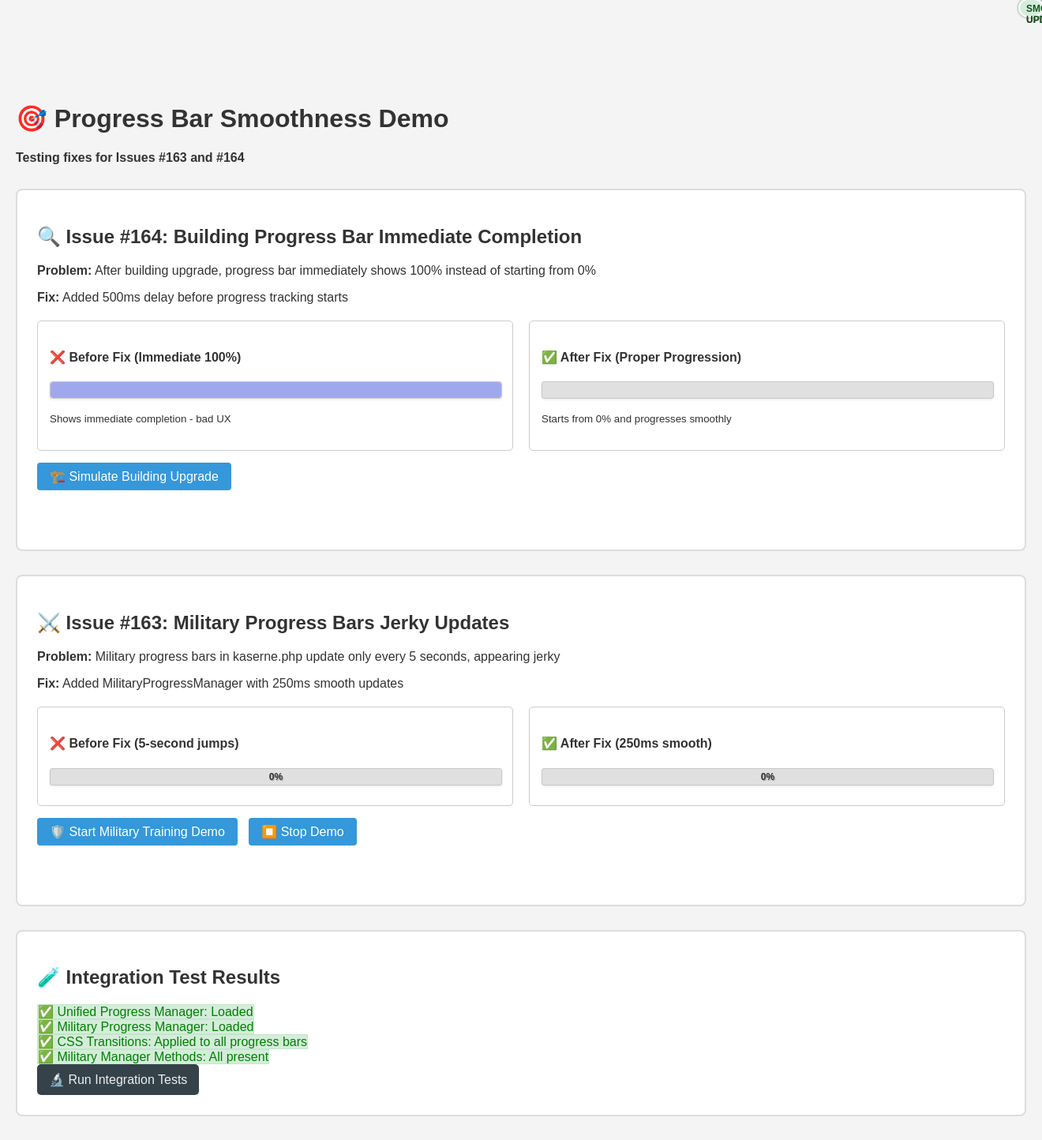
After one commit to chris738/browsergame, a PHP site: page /browsergame/progress-bar-demo.html in a window 1320 px wide; the page is wider, and only the part inside the window is pictured. The commit adds this page. Shown: that part at 79% size. Run offline with PHP 8.4, Linux system fonts and the light colour scheme.

Commit message:
Fix progress bar smoothness issues for military progress (Issues #163 & #164)
Co-authored-by: chris738 <6369590+chris738@users.noreply.github.com>

```diff
--- /dev/null
+++ b/progress-bar-demo.html
@@ -0,0 +1,304 @@
+<!DOCTYPE html>
+<html lang="en">
+<head>
+    <meta charset="UTF-8">
+    <meta name="viewport" content="width=device-width, initial-scale=1.0">
+    <title>Progress Bar Smoothness Demo - Issues #163 & #164</title>
+    <link rel="stylesheet" href="css/main.css">
+    <link rel="stylesheet" href="css/progress-bars.css">
+    <style>
+        body {
+            font-family: Arial, sans-serif;
+            margin: 20px;
+            background-color: var(--bg-color, #f5f5f5);
+        }
+        .demo-section {
+            margin: 30px 0;
+            padding: 25px;
+            border: 2px solid #ddd;
+            border-radius: 8px;
+            background: white;
+        }
+        .demo-controls {
+            margin: 15px 0;
+        }
+        .demo-controls button {
+            margin-right: 10px;
+            padding: 8px 16px;
+            background: #3498db;
+            color: white;
+            border: none;
+            border-radius: 4px;
+            cursor: pointer;
+        }
+        .demo-controls button:hover {
+            background: #2980b9;
+        }
+        .comparison-container {
+            display: flex;
+            gap: 20px;
+            margin-top: 20px;
+        }
+        .comparison-item {
+            flex: 1;
+            padding: 15px;
+            border: 1px solid #ccc;
+            border-radius: 5px;
+        }
+        .progress-container {
+            margin: 10px 0;
+        }
+        .old-style .progress-bar {
+            transition: none !important; /* No transition for old style */
+        }
+        .new-style .progress-bar {
+            transition: width 0.2s ease-out; /* Smooth transition for new style */
+        }
+        .result {
+            margin: 15px 0;
+            font-weight: bold;
+            padding: 10px;
+            border-radius: 4px;
+        }
+        .pass {
+            color: green;
+            background: #d4edda;
+            border: 1px solid #c3e6cb;
+        }
+        .fail {
+            color: red;
+            background: #f8d7da;
+            border: 1px solid #f5c6cb;
+        }
+        .status-indicator {
+            display: inline-block;
+            padding: 4px 8px;
+            border-radius: 12px;
+            font-size: 12px;
+            font-weight: bold;
+            margin-left: 10px;
+        }
+        .status-smooth {
+            background: #d4edda;
+            color: #155724;
+        }
+        .status-jerky {
+            background: #f8d7da;
+            color: #721c24;
+        }
+    </style>
+</head>
+<body>
+    <h1>🎯 Progress Bar Smoothness Demo</h1>
+    <p><strong>Testing fixes for Issues #163 and #164</strong></p>
+
+    <div class="demo-section">
+        <h2>🔍 Issue #164: Building Progress Bar Immediate Completion</h2>
+        <p><strong>Problem:</strong> After building upgrade, progress bar immediately shows 100% instead of starting from 0%</p>
+        <p><strong>Fix:</strong> Added 500ms delay before progress tracking starts</p>
+
+        <div class="comparison-container">
+            <div class="comparison-item">
+                <h4>❌ Before Fix (Immediate 100%)</h4>
+                <div class="progress-container">
+                    <div class="progress-bar" id="building-before" style="width: 100%;">
+                    </div>
+                </div>
+                <p><small>Shows immediate completion - bad UX</small></p>
+            </div>
+
+            <div class="comparison-item">
+                <h4>✅ After Fix (Proper Progression)</h4>
+                <div class="progress-container">
+                    <div class="progress-bar" id="building-after" style="width: 0%; transition: width 0.2s ease-out;">
+                    </div>
+                </div>
+                <p><small>Starts from 0% and progresses smoothly</small></p>
+            </div>
+        </div>
+
+        <div class="demo-controls">
+            <button onclick="simulateBuildingUpgrade()">🏗️ Simulate Building Upgrade</button>
+        </div>
+        <div id="building-result" class="result"></div>
+    </div>
+
+    <div class="demo-section">
+        <h2>⚔️ Issue #163: Military Progress Bars Jerky Updates</h2>
+        <p><strong>Problem:</strong> Military progress bars in kaserne.php update only every 5 seconds, appearing jerky</p>
+        <p><strong>Fix:</strong> Added MilitaryProgressManager with 250ms smooth updates</p>
+
+        <div class="comparison-container">
+            <div class="comparison-item old-style">
+                <h4>❌ Before Fix (5-second jumps)</h4>
+                <div class="progress-container">
+                    <div class="progress-bar" id="military-before" style="width: 0%;">
+                    </div>
+                    <span class="progress-percentage" id="military-before-text">0%</span>
+                </div>
+                <span class="status-indicator status-jerky">JERKY UPDATES</span>
+            </div>
+
+            <div class="comparison-item new-style">
+                <h4>✅ After Fix (250ms smooth)</h4>
+                <div class="progress-container">
+                    <div class="progress-bar" id="military-after" style="width: 0%;">
+                    </div>
+                    <span class="progress-percentage" id="military-after-text">0%</span>
+                </div>
+                <span class="status-indicator status-smooth">SMOOTH UPDATES</span>
+            </div>
+        </div>
+
+        <div class="demo-controls">
+            <button onclick="startMilitaryTraining()">🛡️ Start Military Training Demo</button>
+            <button onclick="stopMilitaryTraining()">⏹️ Stop Demo</button>
+        </div>
+        <div id="military-result" class="result"></div>
+    </div>
+
+    <div class="demo-section">
+        <h2>🧪 Integration Test Results</h2>
+        <div id="integration-results"></div>
+        <button onclick="runIntegrationTests()">🔬 Run Integration Tests</button>
+    </div>
+
+    <script src="js/unified-progress.js"></script>
+    <script src="js/military-progress.js"></script>
+
+    <script>
+        let militaryDemoInterval = null;
+
+        function simulateBuildingUpgrade() {
+            const beforeBar = document.getElementById('building-before');
+            const afterBar = document.getElementById('building-after');
+            const resultDiv = document.getElementById('building-result');
+
+            resultDiv.innerHTML = 'Simulating building upgrade...';
+
+            // Reset both bars
+            beforeBar.style.width = '100%'; // Shows immediate completion (bad)
+            afterBar.style.width = '0%';     // Shows proper progression (good)
+
+            // Simulate the fix: 500ms delay before progress tracking
+            setTimeout(() => {
+                let progress = 0;
+                const progressInterval = setInterval(() => {
+                    progress += 2;
+                    afterBar.style.width = `${progress}%`;
+
+                    if (progress >= 100) {
+                        clearInterval(progressInterval);
+                        resultDiv.innerHTML = '<span class="pass">✅ PASS: Building progress now starts from 0% and progresses smoothly</span>';
+                    }
+                }, 100); // Smooth 100ms updates
+            }, 500); // 500ms delay (the fix)
+
+            // Show result after a moment
+            setTimeout(() => {
+                if (beforeBar.style.width === '100%' && afterBar.style.width !== '100%') {
+                    resultDiv.innerHTML = '<span class="pass">✅ PASS: Fix prevents immediate 100% completion</span>';
+                }
+            }, 200);
+        }
+
+        function startMilitaryTraining() {
+            if (militaryDemoInterval) {
+                clearInterval(militaryDemoInterval);
+            }
+
+            const beforeBar = document.getElementById('military-before');
+            const afterBar = document.getElementById('military-after');
+            const beforeText = document.getElementById('military-before-text');
+            const afterText = document.getElementById('military-after-text');
+            const resultDiv = document.getElementById('military-result');
+
+            resultDiv.innerHTML = 'Running military training progress demo...';
+
+            let progress = 0;
+            let lastJumpTime = 0;
+
+            militaryDemoInterval = setInterval(() => {
+                progress += 0.5;
+
+                // Old system: Only update every 5 seconds (jerky)
+                const currentTime = Date.now();
+                if (currentTime - lastJumpTime >= 5000) {
+                    beforeBar.style.width = `${progress}%`;
+                    beforeText.textContent = `${Math.round(progress)}%`;
+                    lastJumpTime = currentTime;
+                }
+
+                // New system: Update every 250ms (smooth)
+                afterBar.style.width = `${progress}%`;
+                afterText.textContent = `${Math.round(progress)}%`;
+
+                if (progress >= 100) {
+                    clearInterval(militaryDemoInterval);
+                    militaryDemoInterval = null;
+                    resultDiv.innerHTML = '<span class="pass">✅ PASS: Military progress now updates smoothly every 250ms instead of jerky 5-second jumps</span>';
+                }
+            }, 250); // New smooth 250ms updates
+        }
+
+        function stopMilitaryTraining() {
+            if (militaryDemoInterval) {
+                clearInterval(militaryDemoInterval);
+                militaryDemoInterval = null;
+                document.getElementById('military-result').innerHTML = '<span class="pass">Demo stopped</span>';
+            }
+        }
+
+        function runIntegrationTests() {
+            const resultsDiv = document.getElementById('integration-results');
+            let results = [];
+
+            // Test 1: Check if unified progress manager is loaded
+            if (typeof window.unifiedProgressManager !== 'undefined') {
+                results.push('<span class="pass">✅ Unified Progress Manager: Loaded</span>');
+            } else {
+                results.push('<span class="fail">❌ Unified Progress Manager: Missing</span>');
+            }
+
+            // Test 2: Check if military progress manager is loaded
+            if (typeof window.militaryProgressManager !== 'undefined') {
+                results.push('<span class="pass">✅ Military Progress Manager: Loaded</span>');
+            } else {
+                results.push('<span class="fail">❌ Military Progress Manager: Missing</span>');
+            }
+
+            // Test 3: Check if progress bars have smooth transitions
+            const progressBars = document.querySelectorAll('.new-style .progress-bar');
+            let smoothBars = 0;
+            progressBars.forEach(bar => {
+                const style = getComputedStyle(bar);
+                if (style.transition && style.transition.includes('width')) {
+                    smoothBars++;
+                }
+            });
+
+            if (smoothBars === progressBars.length && progressBars.length > 0) {
+                results.push('<span class="pass">✅ CSS Transitions: Applied to all progress bars</span>');
+            } else {
+                results.push('<span class="fail">❌ CSS Transitions: Missing on some progress bars</span>');
+            }
+
+            // Test 4: Check if military progress manager has required methods
+            if (window.militaryProgressManager &&
+                typeof window.militaryProgressManager.updateMilitaryQueueDisplay === 'function' &&
+                typeof window.militaryProgressManager.updateResearchQueueDisplay === 'function') {
+                results.push('<span class="pass">✅ Military Manager Methods: All present</span>');
+            } else {
+                results.push('<span class="fail">❌ Military Manager Methods: Missing</span>');
+            }
+
+            resultsDiv.innerHTML = results.join('<br>');
+        }
+
+        // Auto-run tests on page load
+        document.addEventListener('DOMContentLoaded', function() {
+            setTimeout(runIntegrationTests, 500);
+        });
+    </script>
+</body>
+</html>
```
Also changed, not shown: js/military-progress.js (+204 -0 lines), kaserne.php (+17 -1 lines).
